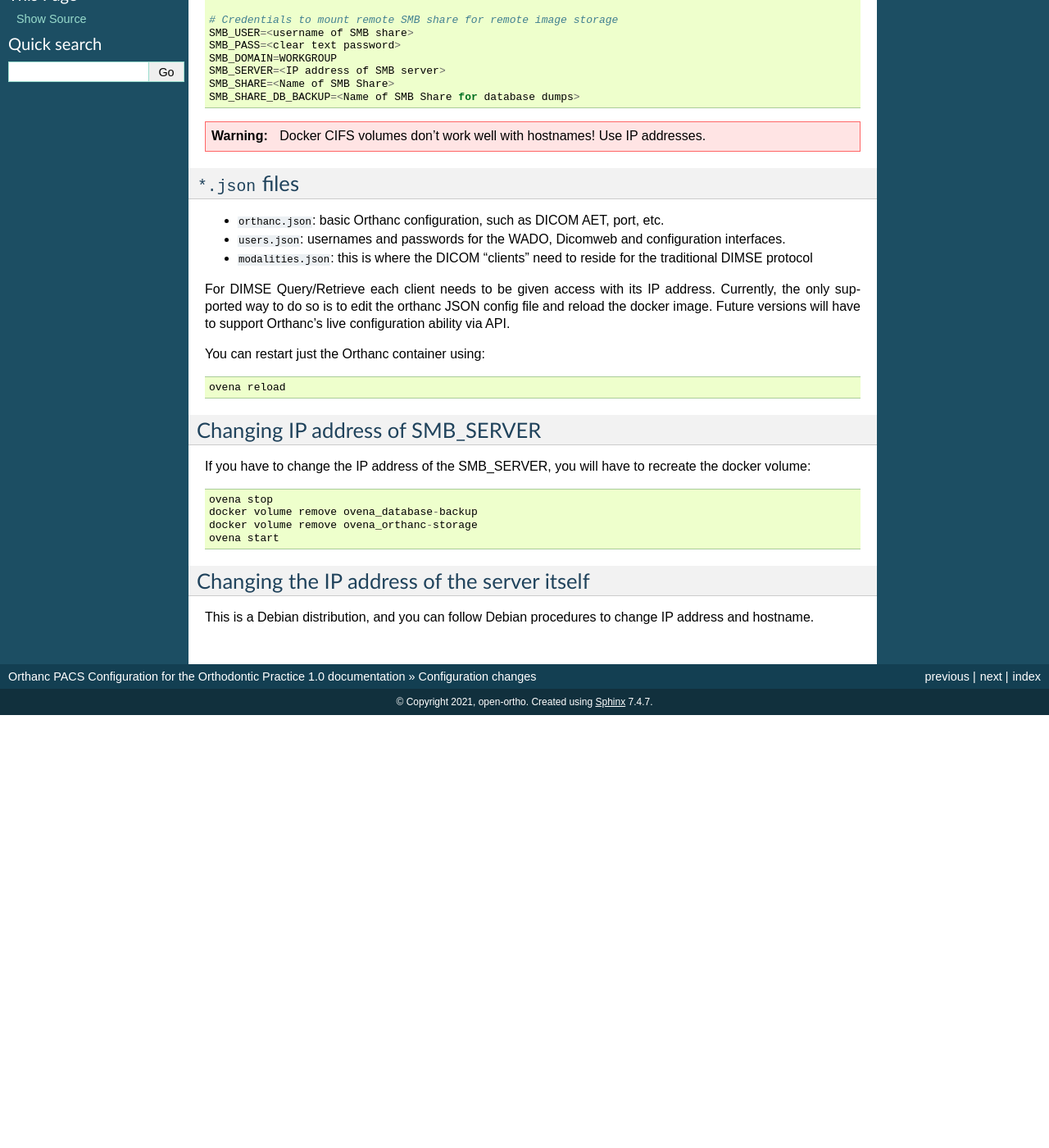
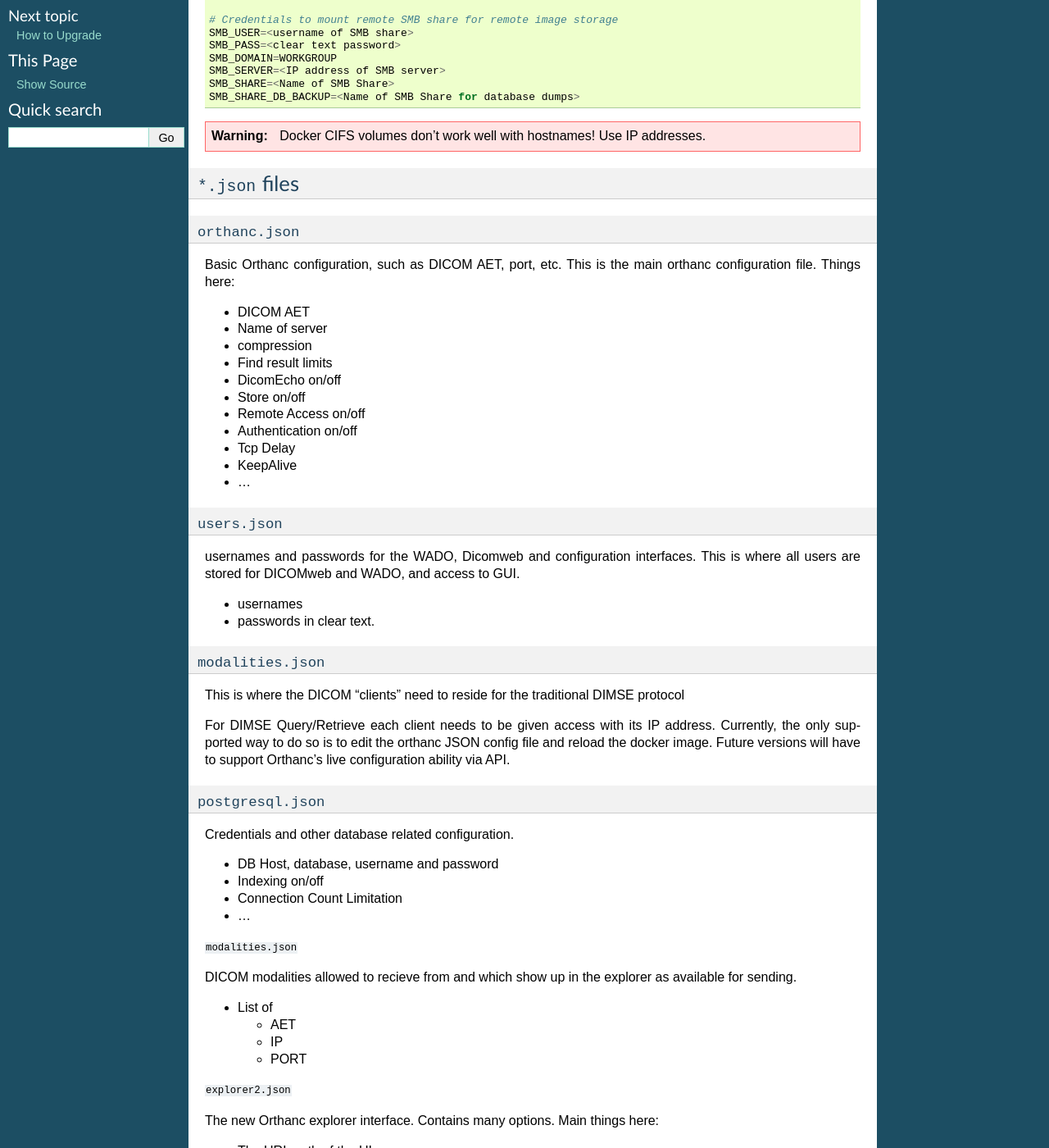
Before and after one commit to open-ortho/ovna, a Sphinx documentation site: the page built from source/configuration.rst, in a window 1280 px wide and 1400 px high, scrolled down 321 px. Shown: the whole window at 82% size. Built offline with Sphinx 7.4.7, drawn with Linux system fonts in a browser that asks for light colours; before the commit the page ends 1193 px from its top, so only the background shows below that; some of the changed text lies outside the part shown.

Commit message:
Add configuration details.

```diff
--- a/source/configuration.rst
+++ b/source/configuration.rst
@@ -32,11 +32,84 @@
 ``*.json`` files
 --------------------
 
-- ``orthanc.json``: basic Orthanc configuration, such as DICOM AET, port, etc.
-- ``users.json``: usernames and passwords for the WADO, Dicomweb and configuration interfaces.
-- ``modalities.json``: this is where the DICOM "clients" need to reside for the traditional DIMSE protocol
+``orthanc.json``
+^^^^^^^^^^^^^^^^^
+Basic Orthanc configuration, such as DICOM AET, port, etc. This is the main orthanc configuration file. Things here:
+
+- DICOM AET
+- Name of server
+- compression
+- Find result limits
+- DicomEcho on/off
+- Store on/off
+- Remote Access on/off
+- Authentication on/off
+- Tcp Delay
+- KeepAlive
+- ...
+
+``users.json``
+^^^^^^^^^^^^^^^
+usernames and passwords for the WADO, Dicomweb and configuration interfaces. This is where all users are stored for DICOMweb and WADO, and access to GUI.
+
+- usernames
+- passwords in clear text.
+
+
+``modalities.json``
+^^^^^^^^^^^^^^^^^^^
+
+This is where the DICOM "clients" need to reside for the traditional DIMSE protocol
 
 For DIMSE Query/Retrieve each client needs to be given access with its IP address. Currently, the only supported way to do so is to edit the orthanc JSON config file and reload the docker image. Future versions will have to support Orthanc's live configuration ability via API.
+
+``postgresql.json``
+^^^^^^^^^^^^^^^^^^^
+
+Credentials and other database related configuration.
+
+- DB Host, database, username and password
+- Indexing on/off
+- Connection Count Limitation
+- ...
+
+``modalities.json``
+
+DICOM modalities allowed to recieve from and which show up in the explorer as available for sending.
+
+- List of
+
+  - AET
+  - IP
+  - PORT
+
+``explorer2.json``
+
+The new Orthanc explorer interface. Contains many options. Main things here:
+
+- The URL path of the UI.
+- Which DICOM tags to enable
+- Which DICOM Modalities to show
+- What Viewer Icons to show for which viewer
+- The ordering of the viewers
+- Enabling Settings
+- Deleting resources on/off
+
+``dicomweb.json``
+
+Docker Configuration
+--------------------
+
+
+``docker-compose.yml``
+
+- IP addresses to expose and map
+- Location of files
+- Location of DB
+- Database Version
+- Date format for Stone Web Viewer
+- Enabling/disbling of Orthanc plugins
+- Location of backups
 
 You can restart just the Orthanc container using:
 
```
